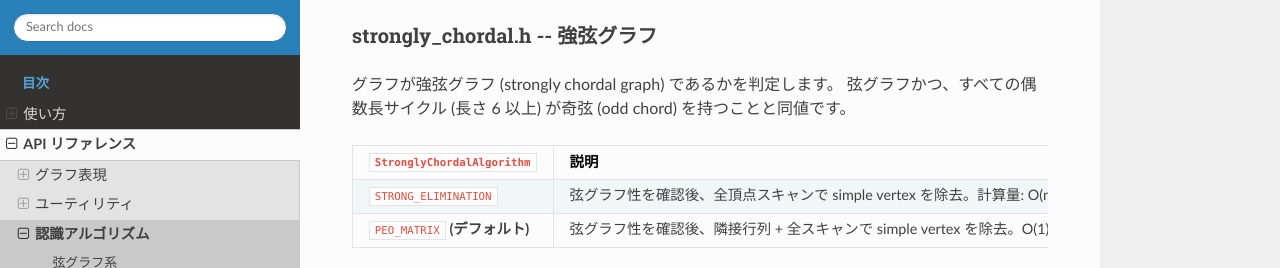
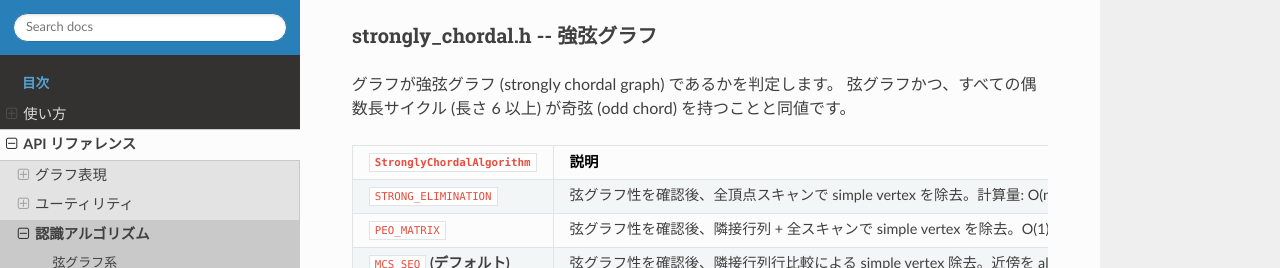
Before and after one commit to junkawahara/ai-coded-graph-recognition-test, a Sphinx documentation site: the page built from docs/api/recognition.rst, in a window 1280 px wide and 900 px high, scrolled down 634 px, cut to the strip 38-306 px from the top of the window. Built offline with Sphinx 7.4.7 and the Read the Docs theme 3.1.0, drawn with Linux system fonts in a browser that asks for light colours.

Commit message:
Add MCS_SEO algorithm for strongly chordal graph recognition
Add a third algorithm variant (MCS_SEO) that uses adjacency matrix row
comparison for simple vertex elimination. Key improvements over existing
PEO_MATRIX: O(n) closed-neighborhood inclusion check via matrix row scan,
and consecutive-pair-only verification after sorting neighbors by alive
degree. Set as new default. Update comparison test to validate all three
algorithms and update Sphinx documentation.

Co-Authored-By: Claude Opus 4.6 <noreply@anthropic.com>

```diff
--- a/docs/api/recognition.rst
+++ b/docs/api/recognition.rst
@@ -45,8 +45,10 @@ strongly_chordal.h -- 強弦グラフ
      - 説明
    * - ``STRONG_ELIMINATION``
      - 弦グラフ性を確認後、全頂点スキャンで simple vertex を除去。計算量: O(n⁴)。
-   * - ``PEO_MATRIX`` **(デフォルト)**
+   * - ``PEO_MATRIX``
      - 弦グラフ性を確認後、隣接行列 + 全スキャンで simple vertex を除去。O(1) 辺判定と次数ベースのソートにより高速化。計算量: O(n² + n·m·Δ)。
+   * - ``MCS_SEO`` **(デフォルト)**
+     - 弦グラフ性を確認後、隣接行列行比較による simple vertex 除去。近傍を alive_deg 昇順ソートし、連続ペアのみの閉近傍包含を行列行の O(n) 比較で検証。simplicial チェックは行列で O(deg²)、simple チェックは行列行走査 O(n) per pair。計算量: O(n² + n·m)。
 
 .. doxygenfile:: strongly_chordal.h
    :project: graph_recognition
```
Also changed, not shown: 2 other files.
